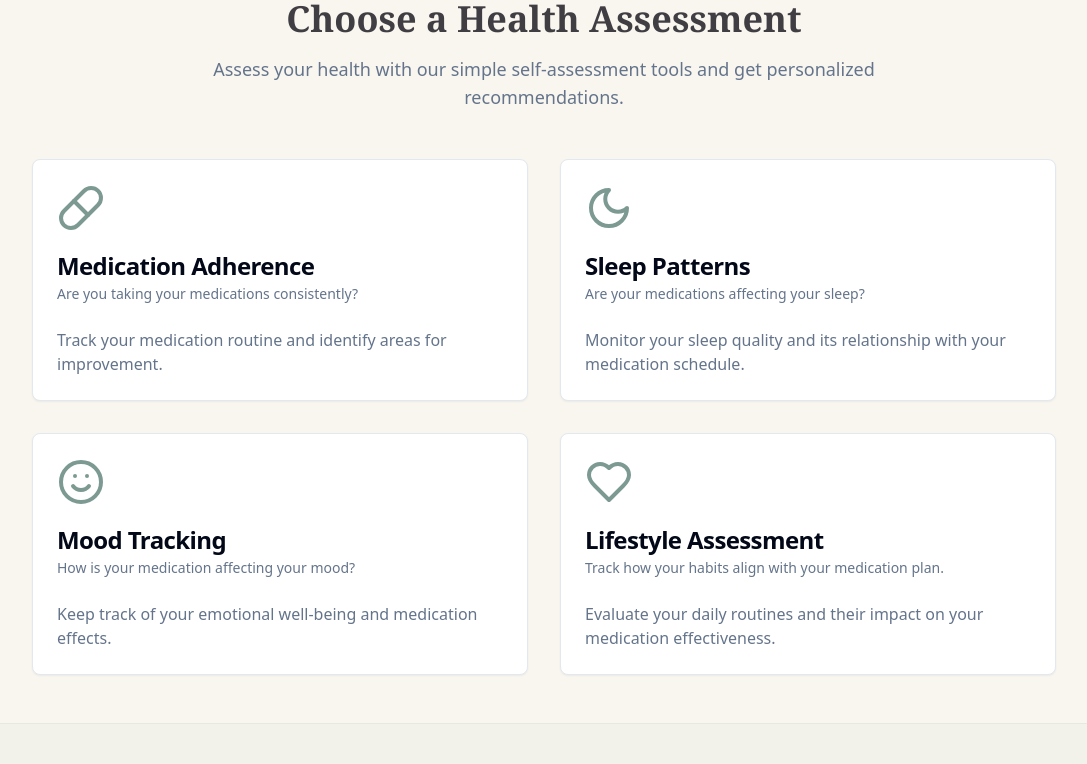
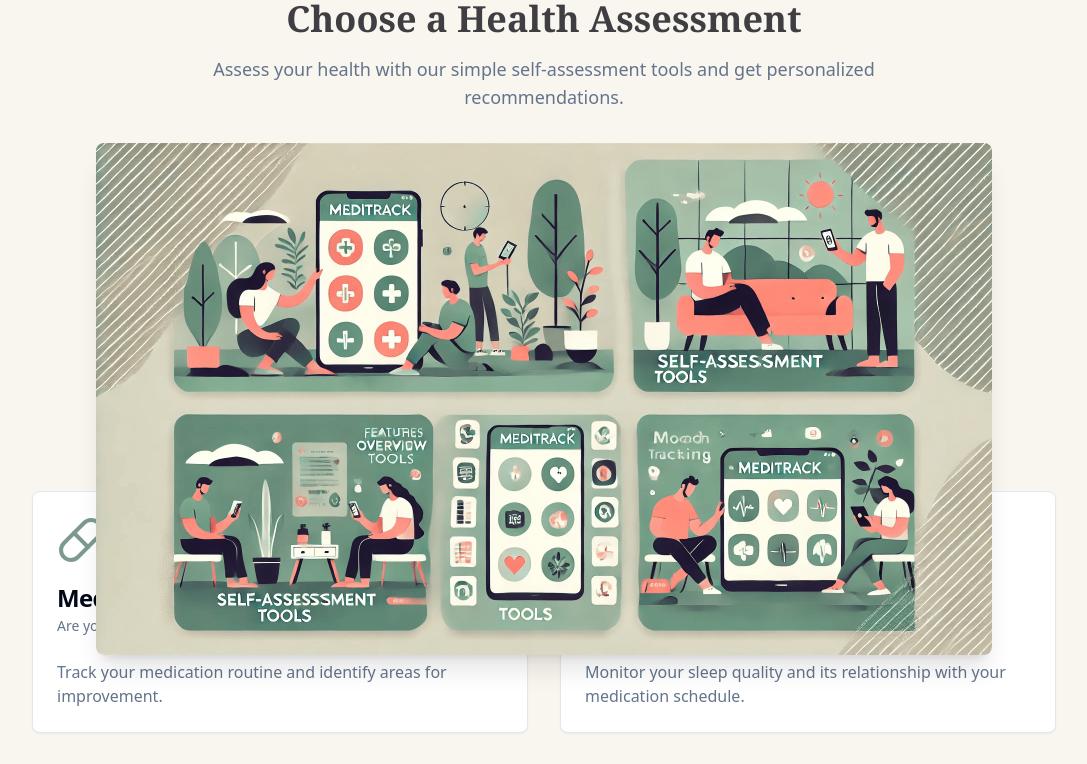
Before and after one commit to sathwikreddygv/meditrack-ai-landing-page, a React (Vite) app: page / in a window 1280 px wide. Shown: the part 2000-2764 px from the top of the page, without its empty margins (96-1183 px from the left). Built offline with nearby package versions, Linux system fonts and the light colour scheme.

Commit message:
Add image under assessment title
Placed the specified image below the "Choose a Health Assessment" heading in the Assessment component for improved visual context.
[skip gpt_engineer]

```diff
--- a/src/components/Assessment.tsx
+++ b/src/components/Assessment.tsx
@@ -59,9 +59,22 @@ export const Assessment = () => {
         <h1 className="scroll-animate opacity-0 translate-y-10 transition-all duration-700 text-4xl font-serif font-bold mb-4">
           Choose a Health Assessment
         </h1>
-        <p className="scroll-animate opacity-0 translate-y-10 transition-all duration-700 delay-200 text-lg text-muted-foreground max-w-2xl mx-auto">
+        <p className="scroll-animate opacity-0 translate-y-10 transition-all duration-700 delay-200 text-lg text-muted-foreground max-w-2xl mx-auto mb-8">
           Assess your health with our simple self-assessment tools and get personalized recommendations.
         </p>
+        <div className="relative scroll-animate opacity-0 translate-y-10 transition-all duration-700 delay-300 max-w-4xl mx-auto mb-12">
+          <div className="bg-gray-200 animate-pulse rounded-lg w-full h-[200px] md:h-[300px]" /> {/* Placeholder */}
+          <img
+            src="/lovable-uploads/b2e48746-2de1-40bb-b91d-bc2a1592b746.png"
+            alt="MediTrack assessment tools interface showing various health tracking features"
+            className="w-full h-auto rounded-lg shadow-xl absolute top-0 left-0"
+            loading="lazy"
+            onLoad={(e) => {
+              const target = e.target as HTMLImageElement;
+              target.style.opacity = '1';
+            }}
+          />
+        </div>
       </div>
 
       <div className="grid grid-cols-1 md:grid-cols-2 gap-8 max-w-5xl mx-auto">
```
Also changed, not shown: public/lovable-uploads/b2e48746-2de1-40bb-b91d-bc2a1592b746.png (added).
